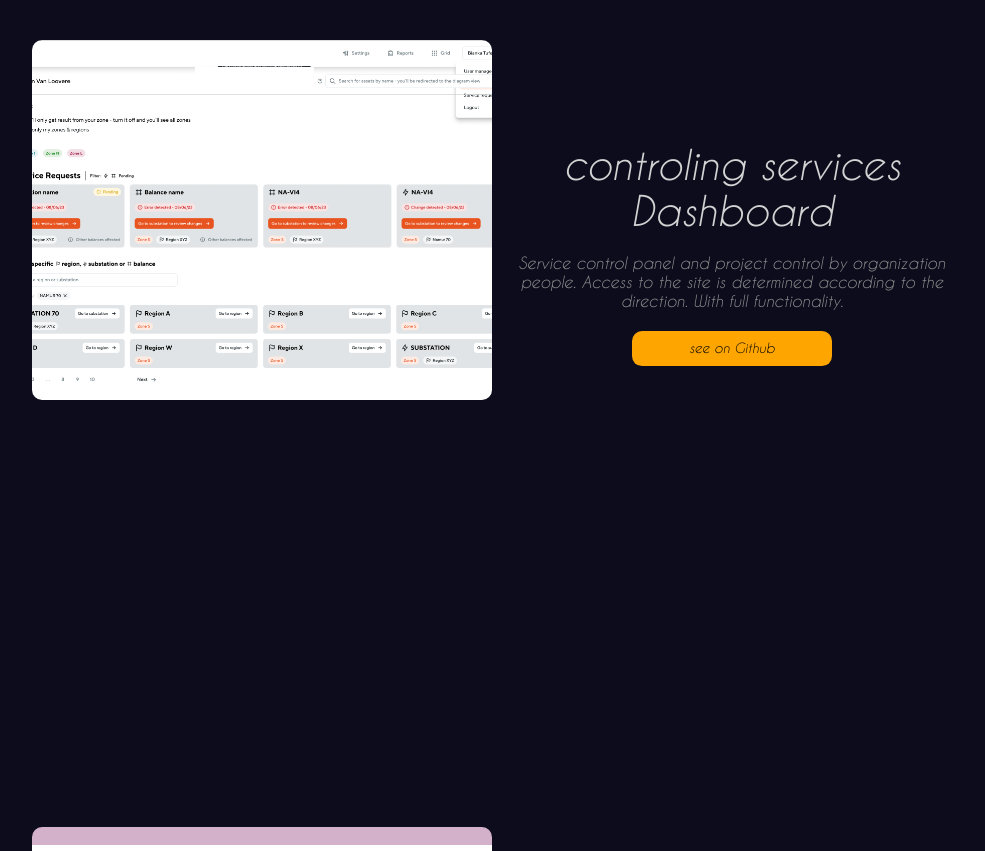
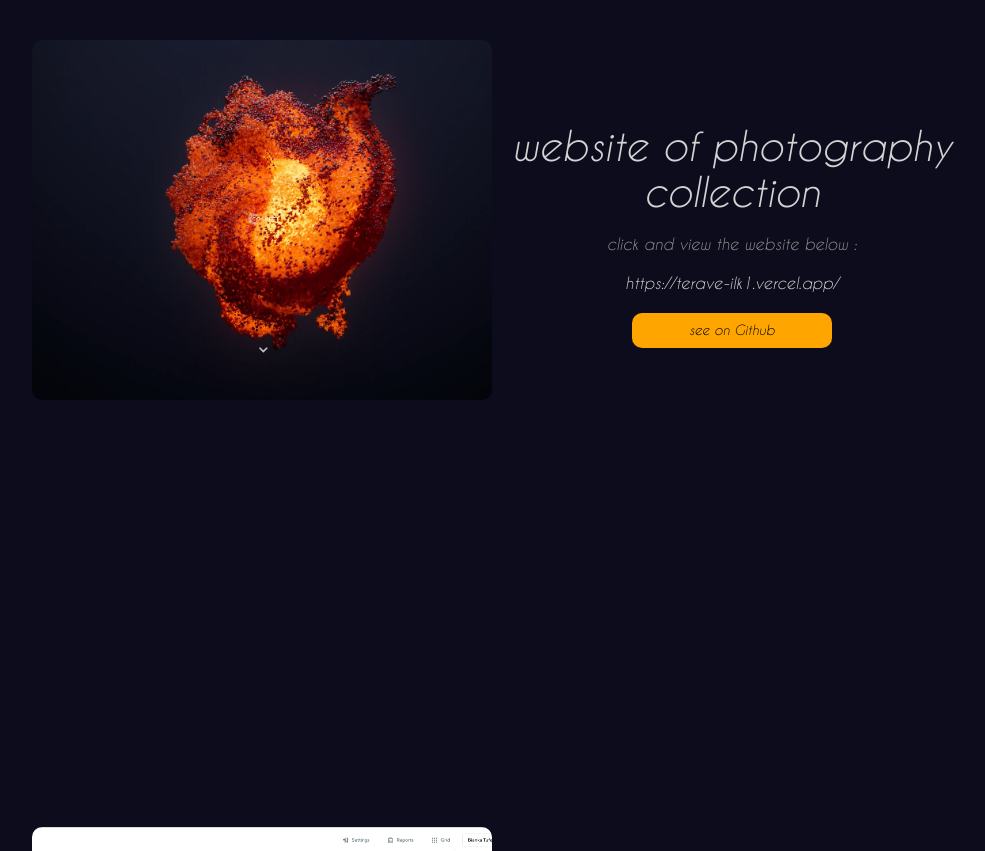
Before and after one commit to saharrefaei/portfolio, a React (Create React App) app: page / in a window 1280 px wide. Shown: the part 1940-2791 px from the top of the page, without its empty margins (168-1153 px from the left). Built offline with nearby package versions, Linux system fonts and the light colour scheme.

Commit message:
feat : adding the connect website portfolio

```diff
--- a/src/App.scss
+++ b/src/App.scss
@@ -7,7 +7,6 @@
 html {
   scroll-snap-type: y mandatory;
   scroll-behavior: smooth;
-
 
 }
 
--- a/src/components/SideBar/Sidebar.jsx
+++ b/src/components/SideBar/Sidebar.jsx
@@ -24,7 +24,6 @@ export default function SideBar() {
       },
     },
   };
-console.log(open,'open');
   return (
     <motion.div className="SideBar" animate={open ? "open" : "closed"}>
       <motion.div className="background" variants={variants}>
--- a/src/components/portfolio/portfolio.jsx
+++ b/src/components/portfolio/portfolio.jsx
@@ -3,18 +3,27 @@ import { motion, useScroll, useSpring,useTransform } from "framer-motion";
 import pic1 from "../../images/portfolio2.png";
 import img2 from "../../images/portfolio3.png";
 import img3 from "../../images/portfolio1.png";
+import img4 from '../../images/connectWebsite.png'
 import { useRef } from "react";
 
 const items = [
   {
     id: 1,
+    title: "website of photography collection",
+    img: img4,
+    adress :"https://terave-ilk1.vercel.app/",
+    docs : "click and view the website below :" ,
+    gitHub:"https://github.com/saharrefaei"
+  },
+  {
+    id: 2,
     title: " controling services Dashboard",
     img: pic1,
     docs:"Service control panel and project control by organization people. Access to the site is determined according to the direction. With full functionality.",
     gitHub:"https://github.com/saharrefaei"
   },
   {
-    id: 2,
+    id: 3,
     title: "Admin Dashboard",
     img: img2,
     docs:"Control panel by the admin, the admin has full access to all products and users, as well as the ability to check profit and loss in the desired time frame.",
@@ -22,7 +31,7 @@ const items = [
 
   },
   {
-    id: 3,
+    id: 4,
     title: "e-commerce website",
     img: img3,
     docs:"Website introducing the company's products and services",
@@ -50,6 +59,7 @@ const items = [
             <motion.div className="textCountainer" style={{y: y }}>
               <h2>{item.title}</h2>
               <span>{item.docs}</span>
+              <a href={item.adress} >{item.adress}</a>
               <a href={item.gitHub}>
               <button>see on Github</button></a>
             </motion.div>
```
Also changed, not shown: package.json (line endings or trailing spaces), src/images/connectWebsite.png (added).
